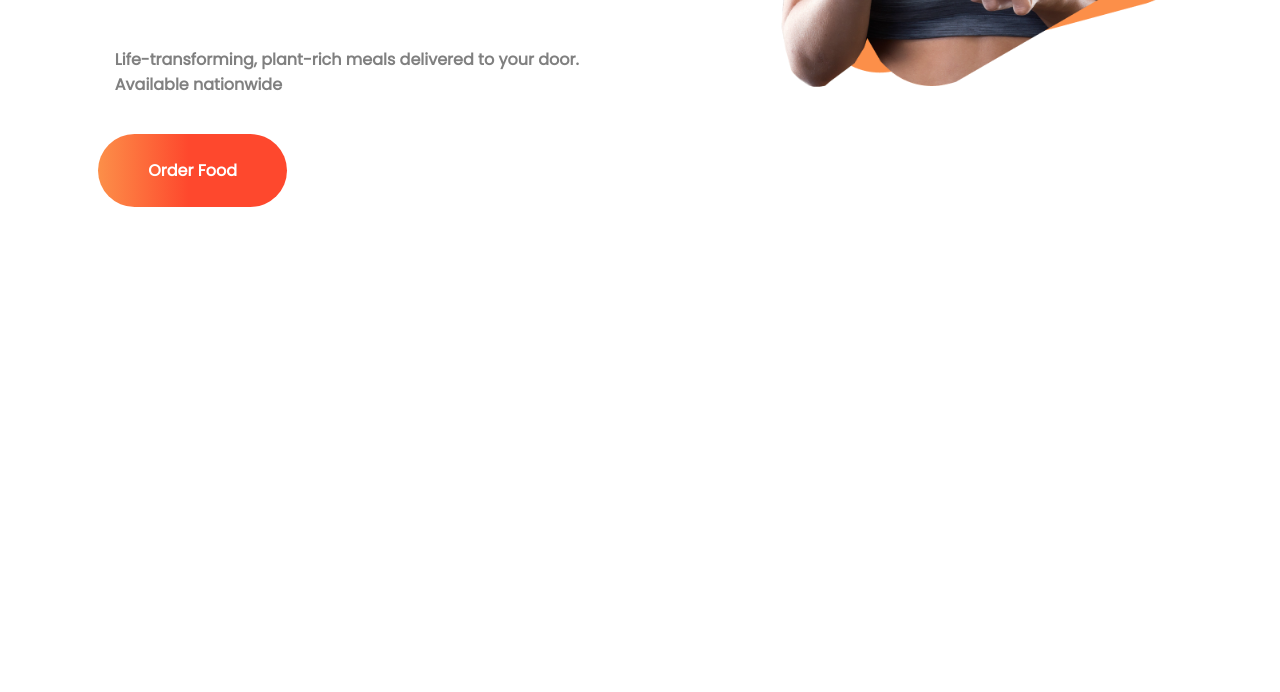
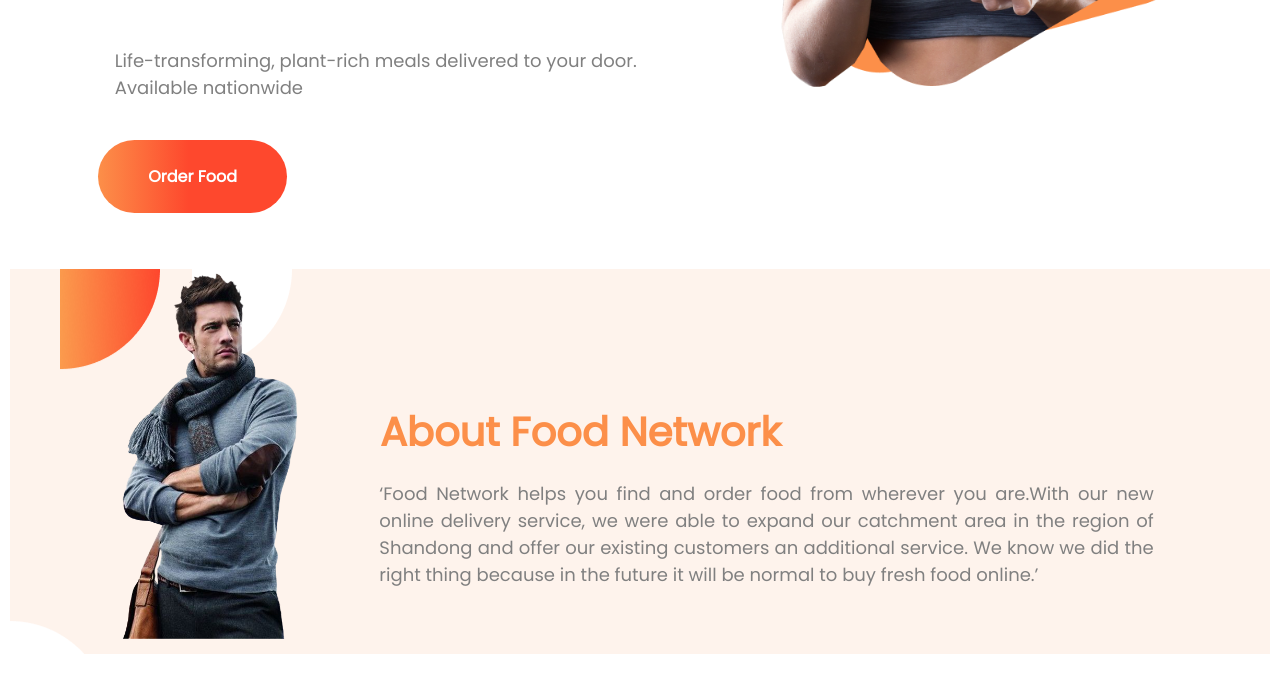
Before and after one commit to masudtalukdar/food-network, a plain HTML site: page index.html in a window 1280 px wide. Shown: the part 498-1190 px from the top of the page. Before the commit the page ends 831 px from the top, so only its background shows below. Drawn offline with Linux system fonts and the light colour scheme.

Commit message:
added about-Co

```diff
--- a/index.html
+++ b/index.html
@@ -22,5 +22,20 @@
             <img src="images/female/Group 8425.png" alt="">
         </div>
     </section>
+
+    <section class="about flexible-container">
+        <div id="text-content" class="half-width">
+            <img src="images/male/male.png" alt="">
+        </div>
+        <div class="text-content">
+            <h2>About Food Network</h2>
+            <p class="about-Co">
+                ‘Food Network helps you find and order food from wherever you are.With our new online delivery service, we were able to expand our catchment area in the region of Shandong and offer
+                our existing customers an additional service. We know we did the right thing because in the future it will be normal to
+                buy fresh food online.’
+            </p>
+        </div>
+    </section>
+
 </body>
 </html>
--- a/style.css
+++ b/style.css
@@ -12,26 +12,24 @@ h1{
     color: rgb(93, 109, 126);
     font-weight: bold;
 }
+h2{
+    color: rgb(252,143,73);
+    font-weight: bold;
+    font-size: 40px;
+    margin-left: 25px;
+    margin-bottom: 10px;
+}
 p{
     text-align:inline;
-    color: grey;
-    font-weight: bold;
+    color: gray;
+    font-size: 18px;
     margin-left: 3%;
     padding-bottom: 20px;
+}
 
-}
-.link-button{
-    text-decoration: none;
-    background: linear-gradient(90deg, rgba(252,143,73,1) 0%, rgba(254,72,45,1) 48%);
-    padding: 25px 50px;
-    color: white;
-    font-weight: bold;
-    border-radius: 70px;
-    /* box-shadow:  10px 10px 40px rgb(252,143,73); */
-}
 .flexible-container{
     display: flex;
-    margin-bottom: 150px;
+    margin-bottom: 80px;
 }
 .half-width{
     width: 80%;
@@ -44,3 +42,24 @@ p{
 .half-width img{
     width: 95%;
 }
+.link-button{
+    text-decoration: none;
+    background: linear-gradient(90deg, rgba(252,143,73,1) 0%, rgba(254,72,45,1) 48%);
+    padding: 25px 50px;
+    color: white;
+    font-weight: bold;
+    border-radius: 70px;
+    /* box-shadow:  10px 10px 40px rgb(252,143,73); */
+}
+.about{
+    background-image: url(images/shapes/1.png);
+}
+.about-Co{
+    text-align: justify;
+    margin-right: 2%;
+}
+.text-content{
+    margin-top: 100px;
+    margin-right: 100px;
+
+}
```
Also changed, not shown: images/male/male.png (added), images/shapes/1.png (renamed from images/shapes/7.png).
